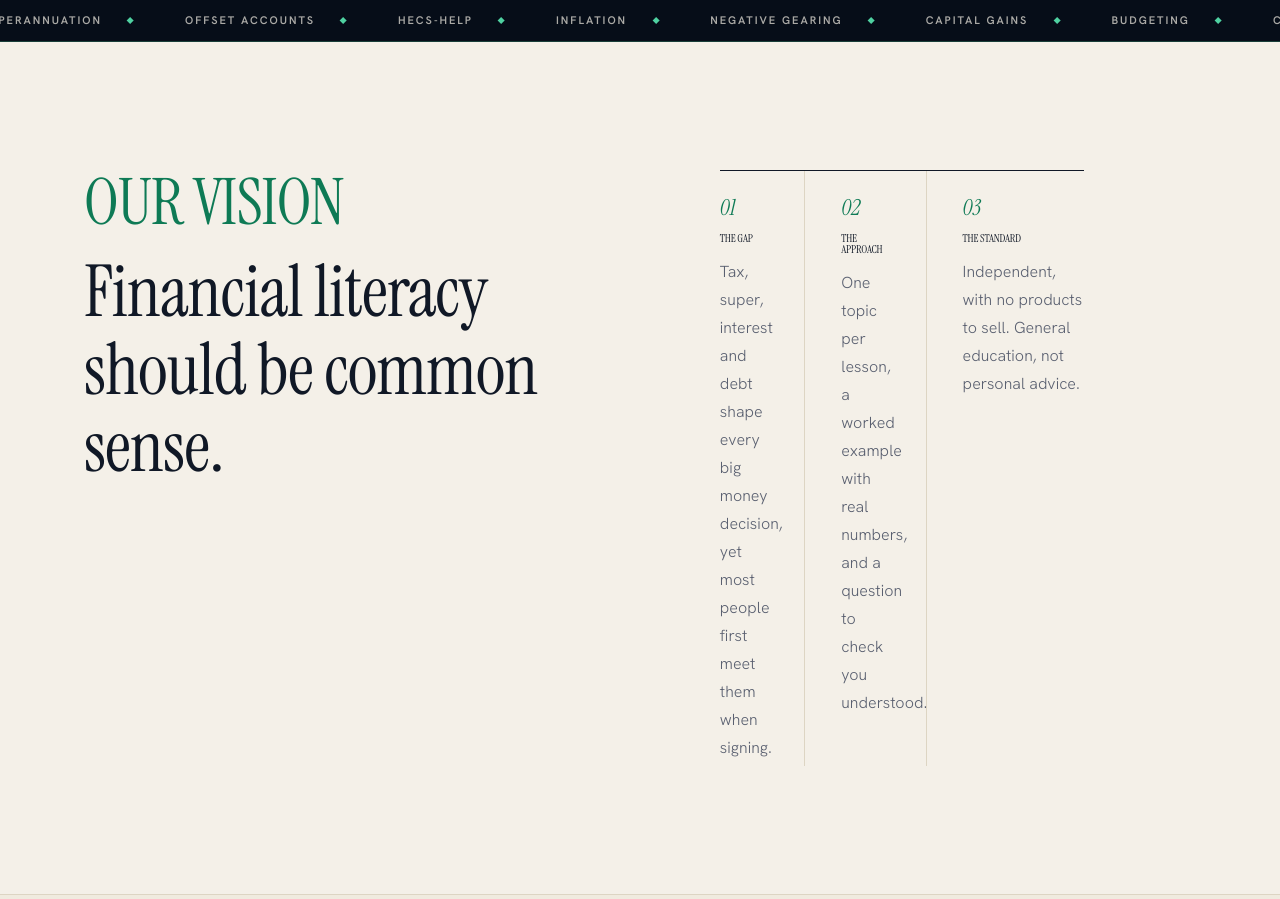
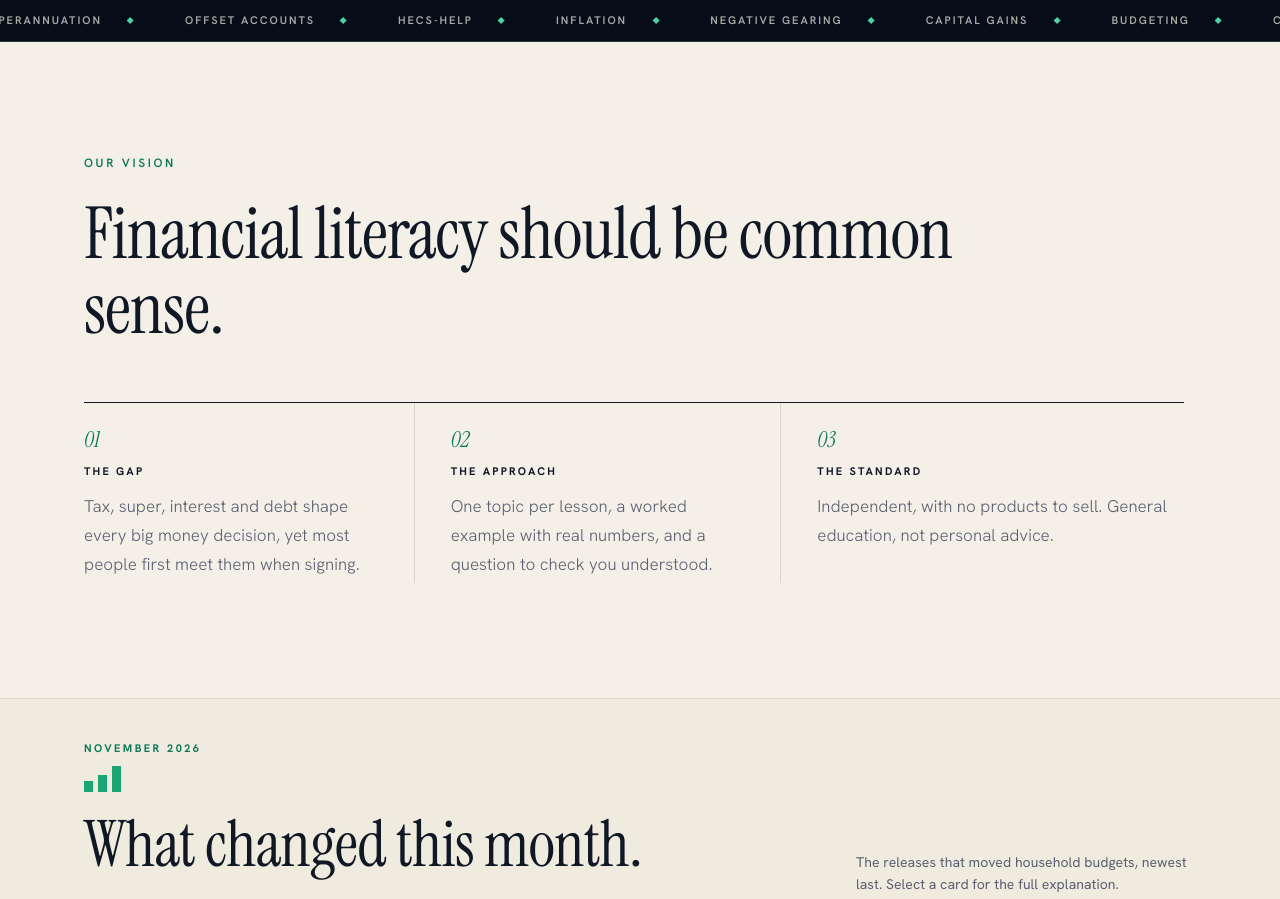
Before and after one commit to commoncents-econ/Common-Cents, a plain HTML site: page index.html in a window 1280 px wide. Shown: the part 800-1699 px from the top of the page. Drawn offline with Linux system fonts and the light colour scheme.

Commit message:
Add files via upload

```diff
--- a/index.html
+++ b/index.html
@@ -854,6 +854,20 @@ footer b{font:400 34px/1 var(--ser)!important;color:#f4efe3!important;letter-spa
 .chg.next b{color:var(--gd)}.chg.next small{color:var(--gd)}
 @media(prefers-color-scheme:dark){.chg.up em{color:#ff9a62}}
 @media(max-width:1000px){.chg-row{display:flex;overflow-x:auto;scroll-snap-type:x mandatory;gap:0;padding-bottom:6px}.chg{flex:0 0 220px;scroll-snap-align:start}.chg-head{flex-direction:column;align-items:flex-start;gap:12px}}
+
+/* vision layout fix: heading on top, three columns across full width */
+section.vision .vision-grid{display:grid!important;grid-template-columns:minmax(0,1fr)!important;gap:56px!important;max-width:1100px}
+section.vision{padding:clamp(72px,9vw,128px) 0!important}
+section.vision .vision-grid>div:first-child{max-width:880px}
+section.vision h2:not(#x){font:600 12px/1 "Hanken Grotesk",sans-serif!important;letter-spacing:.22em!important;text-transform:uppercase;color:var(--gd)!important;margin:0 0 28px!important}
+section.vision .vision-lead:not(#x){font-size:clamp(40px,5.6vw,80px)!important;line-height:1.04!important}
+section.vision .vision-text{display:grid!important;grid-template-columns:repeat(3,minmax(0,1fr))!important;column-gap:0!important;columns:auto!important}
+section.vision .vision-text .vt p{font:300 17px/1.7 "Hanken Grotesk",sans-serif!important;max-width:none;word-break:normal;overflow-wrap:normal}
+section.vision .vision-text .vt h3:not(#x){font:700 11px/1.2 "Hanken Grotesk",sans-serif!important;letter-spacing:.2em!important;text-transform:uppercase;white-space:nowrap;margin:0 0 14px!important;color:var(--tx)}
+@media(max-width:820px){section.vision .vision-text{grid-template-columns:1fr!important}}
+/* hub labels were being turned serif by the global h3 rule */
+.cc-hub .hub-col h3:not(#x){font:700 11px/1.2 "Hanken Grotesk",sans-serif!important;letter-spacing:.2em!important;text-transform:uppercase;color:var(--hc)}
+.cc-hub .hub-col h3 i{font:italic 400 20px/1 "Instrument Serif",Georgia,serif!important;letter-spacing:0!important;text-transform:none}
 </style>
 <link href="https://commoncents-econ.github.io/Common-Cents/" rel="canonical"/><meta content="Common Cents | Financial Literacy Should Be Common Sense" property="og:title"/><meta content="Because financial literacy should be common sense. 71 free Australian lessons, money tools, worked examples and clear guidance for everyday financial decisions." property="og:description"/><meta content="website" property="og:type"/><meta content="https://commoncents-econ.github.io/Common-Cents/" property="og:url"/></head>
 <body>
```
